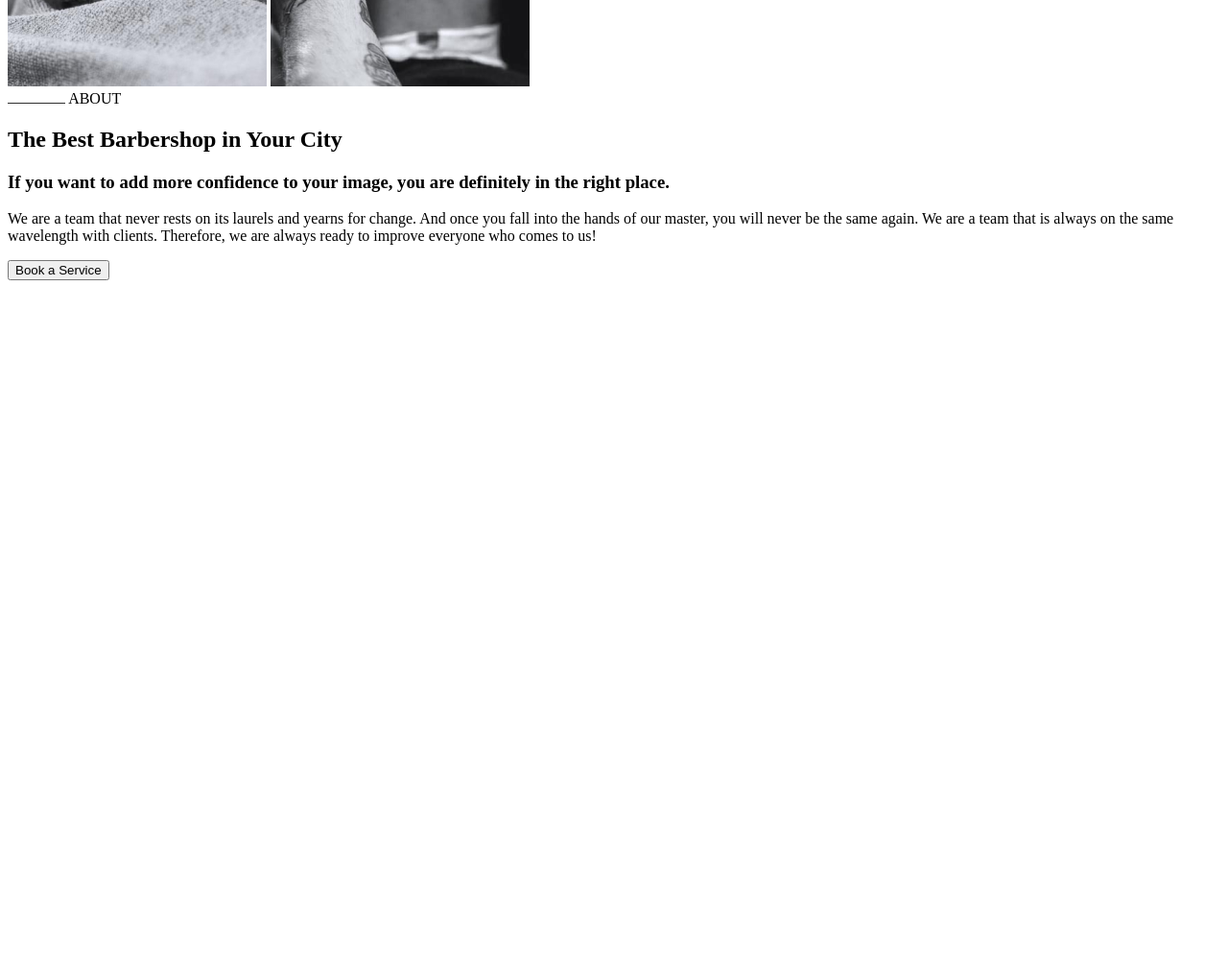
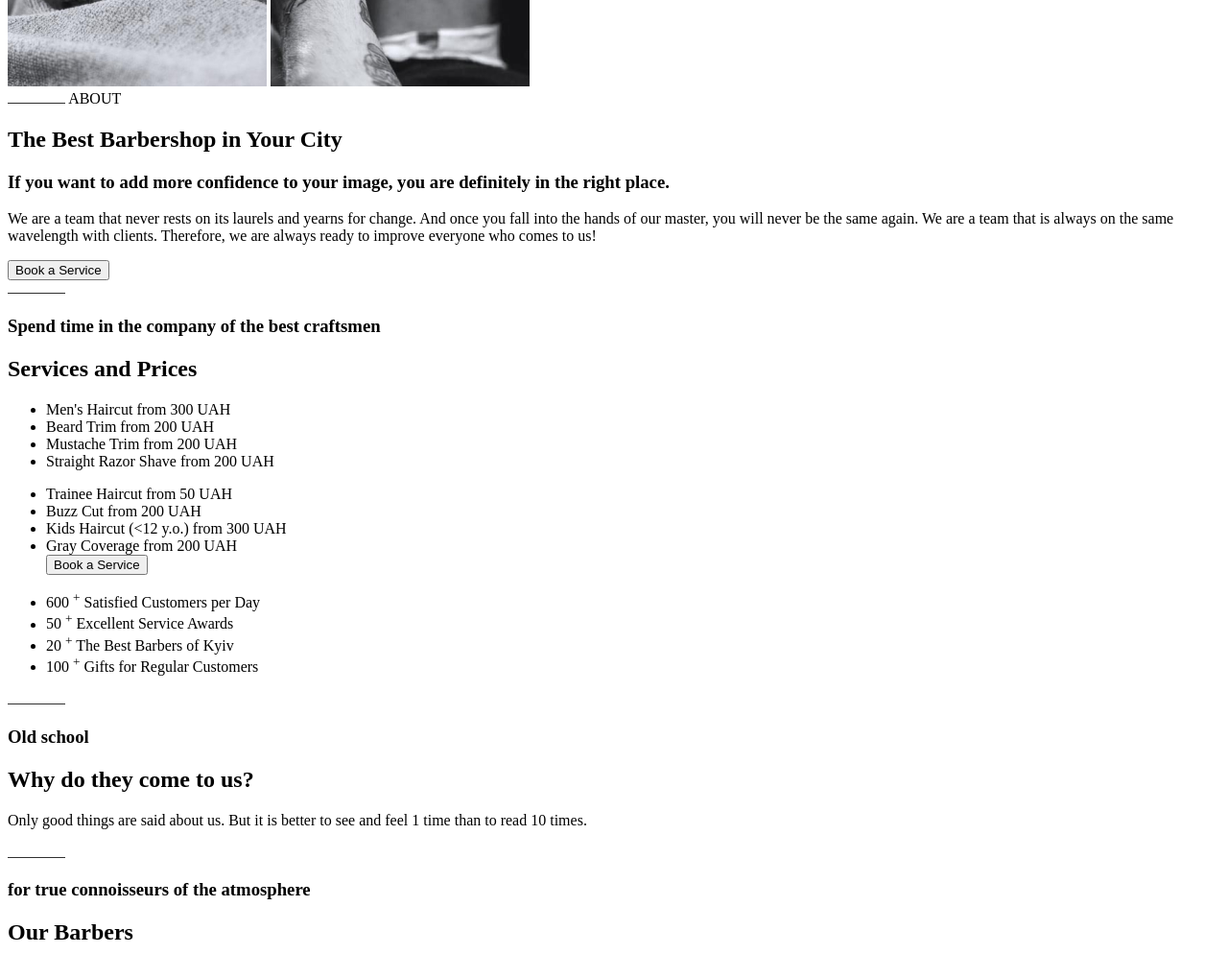
Before and after one commit to PustanAlex/demo, a plain HTML site: page index.html in a window 1280 px wide. Shown: the part 746-1740 px from the top of the page at 96% size. Before the commit the page ends 1046 px from the top, so only its background shows below. Drawn offline with Linux system fonts and the light colour scheme.

Commit message:
AddedStlye

```diff
--- a/CSS/style.css
+++ b/CSS/style.css
@@ -0,0 +1,30 @@
+:root {
+    --link-color: #fff;
+    --heading-font-family: "Raleway". sans-serif;
+}
+
+.global-header {
+    background-color: #333333
+}
+
+.global-header .main-navigation a:link,
+.global-header .main-navigation a:visited {
+    color:var(--link-color)
+}
+
+
+.global-header .main-navigation a:hover {
+    color: #FF6C00
+}
+
+.global-header .main-navigation a:active {
+    color: #00ff00
+}
+
+h1,
+h2,
+h3,
+h4 {
+    font-family: var(--heading-font-family);
+    font-weight: 700
+}
--- a/index.html
+++ b/index.html
@@ -4,15 +4,18 @@
     <meta charset="UTF-8" />
     <meta name="view" content="with=device-width, initial-scale=1.0" />
     <title>BarberShop</title>
-    <link rel="stylesheet" href="./CSS/style.css" />
+    <link rel="preconnect" href="https://fonts.googleapis.com">
+<link rel="preconnect" href="https://fonts.gstatic.com" crossorigin>
+<link href="https://fonts.googleapis.com/css2?family=Montserrat:wght@400;700&family=Open+Sans:wght@600&family=Raleway:wght@400;600&display=swap" rel="stylesheet">
+<link rel="stylesheet" href="./CSS/style.css" />
 </head>
 <body>
-    <header>
+    <header class="global-header">
         <!-- TODO: Link pe logo -->
-        <a href="https://www.figma.com/file/Q30fUPk88NasVE5g3XNDxr/Barbershop_v1?type=design&node-id=25368-1336&mode=design&t=osdU4yezCNJ3TQEB-0">
+        <a href="https://www.figma.com/file/Q30fUPk88NasVE5g3XNDxr/Barbershop_v1?type=design&node-id=25368-1336&mode=design&t=osdU4yezCNJ3TQEB-0" target="_blank">
         <img src="./images/logo.svg" alt="LogoBarberShop">
         </a>
-        <nav>
+        <nav class="main-navigation">
             <ul>
                 <li><a href="#">About</a></li>
                 <li><a href="#">Services and Prices</a></li>
@@ -28,12 +31,11 @@
             <a href="https://www.instagram.com/">Instagram</a>
             <img src="./images/Rectangle 4.svg" alt="Bara orizontala">
         </section>
+    </header>
         <main>
             <section>
                 <hr />
-                <span>A hair salon for men in Kyiv</span>
-                <span>A hair salon for men in Kyiv</span>
-                <span>A hair salon for men in Kyiv</span>
+                <img src="./images/Rectangle 5.svg" alt="Bara verticala">
                 <span>A hair salon for men in Kyiv</span>
                 <h1>Barber Shop</h1>
                 <p>We are experts in trendy men's haircuts.
@@ -51,10 +53,105 @@
                     <img src="./images/Rectangle 5.svg" alt="Bara verticala">
                     <span>ABOUT</span>
                 </div>
-                <h2>The Best Barbershop in Your City</h2>
-                <h3>If you want to add more confidence to your image, you are definitely in the right place.</h3>
-                <p>We are a team that never rests on its laurels and yearns for change. And once you fall into the hands of our master, you will never be the same again. We are a team that is always on the same wavelength with clients. Therefore, we are always ready to improve everyone who comes to us!</p>
-                <button>Book a Service</button>
+                <article>
+                    <h2>The Best Barbershop in Your City</h2>
+                    <h3>If you want to add more confidence to your image, you are definitely in the right place.</h3>
+                    <p>We are a team that never rests on its laurels and yearns for change. And once you fall into the hands of our master, you will never be the same again. We are a team that is always on the same wavelength with clients. Therefore, we are always ready to improve everyone who comes to us!</p>
+                </article>
+                <button class="button">Book a Service</button>
+
+            </section>
+
+            <!-- Services and Prices -->
+            <section>
+                <img src="./images/Rectangle 5.svg" alt="Bara verticala">
+                <h3>Spend time in the company of the best craftsmen</h3>
+                <h2>Services and Prices</h2>
+                <ul>
+                    <li>
+                        <span>Men's Haircut</span>
+                        <span>from 300 UAH</span>
+                    </li>
+                    <li>
+                        <span>Beard Trim</span>
+                        <span>from 200 UAH</span>
+                    </li>
+                    <li>
+                        <span>Mustache Trim</span>
+                        <span>from 200 UAH</span>
+                    </li>
+                    <li>
+                        <span>Straight Razor Shave</span>
+                        <span>from 200 UAH</span>
+                    </li>
+                </ul>
+
+                <ul>
+                    <li>
+                        <span>Trainee Haircut </span>
+                        <span>from 50 UAH </span>
+                    </li>
+                    <li>
+                        <span>Buzz Cut</span>
+                        <span>from 200 UAH </span>
+                    </li>
+                    <li>
+                        <span>Kids Haircut (&lt;12 y.o.)</span>
+                        <span>from 300 UAH </span>
+                    </li>
+                    <li>
+                        <span>Gray Coverage</span>
+                        <span>from 200 UAH </span>
+                    </li>
+
+                    <button class="button">Book a Service</button>
+
+                </ul>
+
+            </section>
+
+            <!-- Old School -->
+            <section>
+                <ul>
+                    <li>
+                        <span>600</span>
+                        <sup>+</sup>
+                        <span>Satisfied Customers per Day</span>
+                    </li>
+                    <li>
+                        <span>50</span>
+                        <sup>+</sup>
+                        <span>Excellent Service Awards</span>
+                    </li>
+                    <li>
+                        <span>20</span>
+                        <sup>+</sup>
+                        <span>The Best Barbers of Kyiv</span>
+                    </li>
+                    <li>
+                        <span>100</span>
+                        <sup>+</sup>
+                        <span>Gifts for Regular Customers</span>
+                    </li>
+                </ul>
+                <article>
+                    <img src="./images/Rectangle 5.svg" alt="Bara verticala">
+                    <h3>Old school</h3>
+                    <h2>Why do they come to us?</h2>
+                    <p>Only good things are said about us. But it is better to see and feel 1 time than to read 10 times. </p>
+                </article>
+            </section>
+            <!-- OUR BARBERS -->
+            <section>
+                <img src="./images/Rectangle 5.svg" alt="Bara verticala">
+                <h3>for true connoisseurs of the atmosphere</h3>
+                <h2>Our Barbers</h2>
+                <img src="./images/john-smith.jpg" alt="John Smith" />
+                <br />
+                <span>John Smith</span>
+                <br />
+                <span>Extreme Barber</span>
+
             </section>
         </main>
 
```
Also changed, not shown: images/alan-black.jpg (added), images/john-smith.jpg (added), images/michele-doe.jpg (added).
